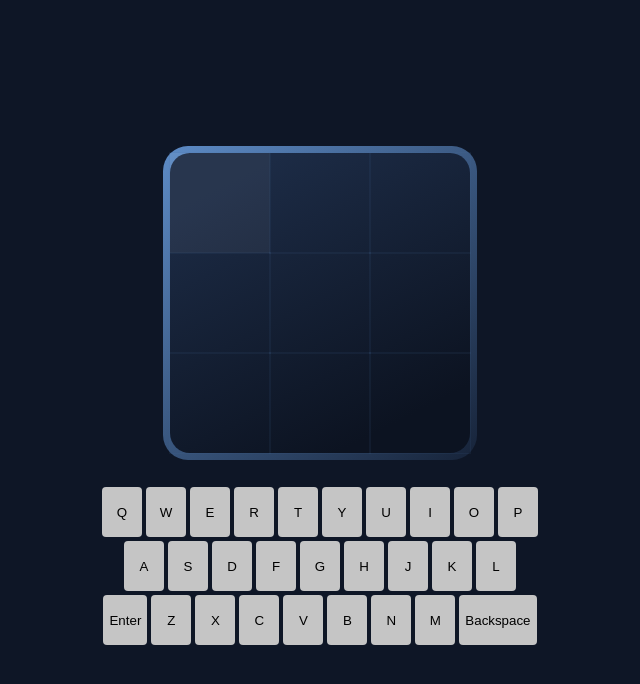
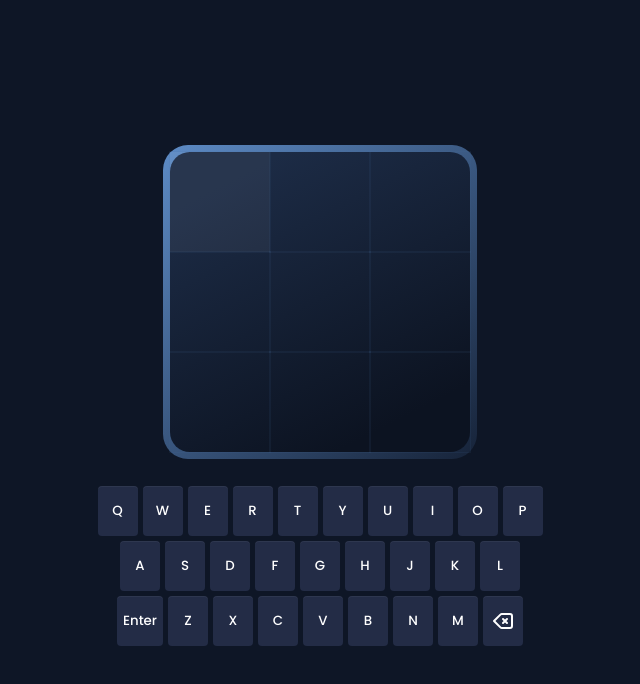
Before and after one commit to JaavierR/vue-wordle, a Vue app: page / in a window 1280 px wide. Shown: the top 684 px of the page, without its empty margins (320-960 px from the left). Built offline with nearby package versions, Linux system fonts and the light colour scheme.

Commit message:
feat: :sparkles: add highlight on keyboard to track the used letters

```diff
--- a/index.html
+++ b/index.html
@@ -4,16 +4,16 @@
         <meta charset="UTF-8" />
         <link rel="icon" href="/favicon.ico" />
         <meta name="viewport" content="width=device-width, initial-scale=1.0" />
-        <title>Vite This is a test App</title>
+        <title>Vue wordle clone</title>
         <link rel="preconnect" href="https://fonts.googleapis.com" />
         <link rel="preconnect" href="https://fonts.gstatic.com" crossorigin />
         <link
-            href="https://fonts.googleapis.com/css2?family=Inter:wght@100;200;300;400;500;600;700;800;900&family=Poppins:ital,wght@0,600;1,500&display=swap"
+            href="https://fonts.googleapis.com/css2?family=Poppins:ital,wght@0,500;0,600;1,500&display=swap"
             rel="stylesheet"
         />
+        <script type="module" src="/src/main.ts" defer></script>
     </head>
     <body>
         <div id="app"></div>
-        <script type="module" src="/src/main.ts"></script>
     </body>
 </html>
--- a/src/assets/app.css
+++ b/src/assets/app.css
@@ -11,12 +11,12 @@ body {
 }
 
 body {
+    font-family: 'Poppins', sans-serif;
     display: grid;
     place-items: center;
     background: #0e1626;
     color: white;
     margin: 0;
-    font-family: Poppins, sans-serif;
 }
 
 #game {
@@ -74,12 +74,19 @@ body {
 }
 
 .key {
-    background: #c5c5c5;
+    background: #232c46;
+    color: white;
     border: 0;
-    margin: 2px;
+    margin: 2.5px;
     height: 50px;
     min-width: 40px;
     border-radius: 4px;
+    font-weight: 500;
+    font-family: inherit;
+    display: flex;
+    justify-content: center;
+    align-items: center;
+    box-shadow: inset 0 1px 0 0 rgba(255, 255, 255, 0.05);
 }
 
 .row.invalid .tile,
@@ -94,7 +101,7 @@ body {
 }
 
 .key.correct {
-    background: var(--correct-color);
+    background: #2f972f;
 }
 
 .tile.present {
@@ -103,11 +110,11 @@ body {
 }
 
 .key.present {
-    background: var(--present-color);
+    background: #928400;
 }
 
 .key.absent {
-    background: var(--absent-color);
+    background: #171c29;
 }
 
 output {
@@ -124,3 +131,9 @@ output:empty {
     display: none;
     color: #496e9e;
 }
+
+#backspace {
+    width: 1.5rem;
+    height: 1.5rem;
+    margin: 0;
+}
--- a/src/class/Tile.ts
+++ b/src/class/Tile.ts
@@ -1,3 +1,5 @@
+type LetterStatus = 'correct' | 'present' | 'absent'
+
 export default class Tile {
     letter: string
     status: string
@@ -9,9 +11,13 @@ export default class Tile {
         this.position = position
     }
 
-    static updateStatusesForRow(row: Tile[], theWord: string) {
+    static updateStatusesForRow(
+        row: Tile[],
+        theWord: string,
+        keyStatus: Record<string, LetterStatus>
+    ) {
         for (const tile of row) {
-            tile.updateStatus(theWord)
+            tile.updateStatus(theWord, keyStatus)
         }
 
         row.filter(
@@ -20,7 +26,10 @@ export default class Tile {
                 row.some(
                     (t) => t.letter === tile.letter && t.status === 'correct'
                 )
-        ).forEach((tile) => (tile.status = 'absent'))
+        ).forEach((tile) => {
+            // keyStatus[tile.letter] = 'absent'
+            tile.status = 'absent'
+        })
     }
 
     fill(key: string) {
@@ -31,15 +40,18 @@ export default class Tile {
         this.letter = ''
     }
 
-    updateStatus(theWord: string) {
+    updateStatus(theWord: string, keyStatus: Record<string, LetterStatus>) {
         if (!theWord.includes(this.letter)) {
+            keyStatus[this.letter] = 'absent'
             return (this.status = 'absent')
         }
 
         if (this.letter === theWord[this.position]) {
+            keyStatus[this.letter] = 'correct'
             return (this.status = 'correct')
         }
 
-        this.status = 'present'
+        keyStatus[this.letter] = 'present'
+        return (this.status = 'present')
     }
 }
--- a/src/views/Home.vue
+++ b/src/views/Home.vue
@@ -1,6 +1,8 @@
 <script setup lang="ts">
 import Tile from '@/class/Tile'
 import words from '@/data/words'
+
+type LetterStates = 'correct' | 'absent' | 'present'
 
 const theWord = 'cat'
 const state = ref('active')
@@ -16,6 +18,8 @@ const letters = ref([
     'ASDFGHJKL'.split(''),
     ['Enter', ...'ZXCVBNM'.split(''), 'Backspace'],
 ])
+
+const letterStates = ref<Record<string, LetterStates>>({})
 
 const remainingGuesses = computed(
     () => board.value.length - currentRowIndex.value - 1
@@ -36,10 +40,7 @@ const showMessage = (msg: string, time = 1000) => {
     }
 }
 
-const onKeyPress = (e: KeyboardEvent) => {
-    errors.value = false
-    onKey(e.key)
-}
+const onKeyPress = (e: KeyboardEvent) => onKey(e.key)
 
 const fillTile = (letter: string) => {
     for (const tile of currentRow.value) {
@@ -69,7 +70,7 @@ const submitGuess = () => {
         return showMessage('Invalid word...')
     }
 
-    Tile.updateStatusesForRow(currentRow.value, theWord)
+    Tile.updateStatusesForRow(currentRow.value, theWord, letterStates.value)
 
     if (guess === theWord) {
         state.value = 'completed'
@@ -86,6 +87,9 @@ const submitGuess = () => {
 }
 
 const onKey = (key: string) => {
+    errors.value = false
+    if (state.value === 'completed') return
+
     if (/^[a-zA-Z]$/.test(key)) {
         fillTile(key)
     } else if (key === 'Backspace') {
@@ -136,7 +140,31 @@ const virtualKey = (e: Event) => {
             <template v-for="row in letters" :key="row">
                 <div class="row">
                     <template v-for="key in row" :key="key">
-                        <button type="button" class="key">{{ key }}</button>
+                        <button
+                            type="button"
+                            class="key"
+                            :class="letterStates[key.toLowerCase()]"
+                        >
+                            <svg
+                                v-if="key === 'Backspace'"
+                                id="backspace"
+                                xmlns="http://www.w3.org/2000/svg"
+                                fill="none"
+                                viewBox="0 0 24 24"
+                                stroke="currentColor"
+                                stroke-width="2"
+                            >
+                                <path
+                                    stroke-linecap="round"
+                                    stroke-linejoin="round"
+                                    d="M12 14l2-2m0 0l2-2m-2 2l-2-2m2 2l2 2M3 12l6.414 6.414a2 2 0 001.414.586H19a2 2 0 002-2V7a2 2 0 00-2-2h-8.172a2 2 0 00-1.414.586L3 12z"
+                                />
+                            </svg>
+
+                            <template v-else>
+                                {{ key }}
+                            </template>
+                        </button>
                     </template>
                 </div>
             </template>
```
